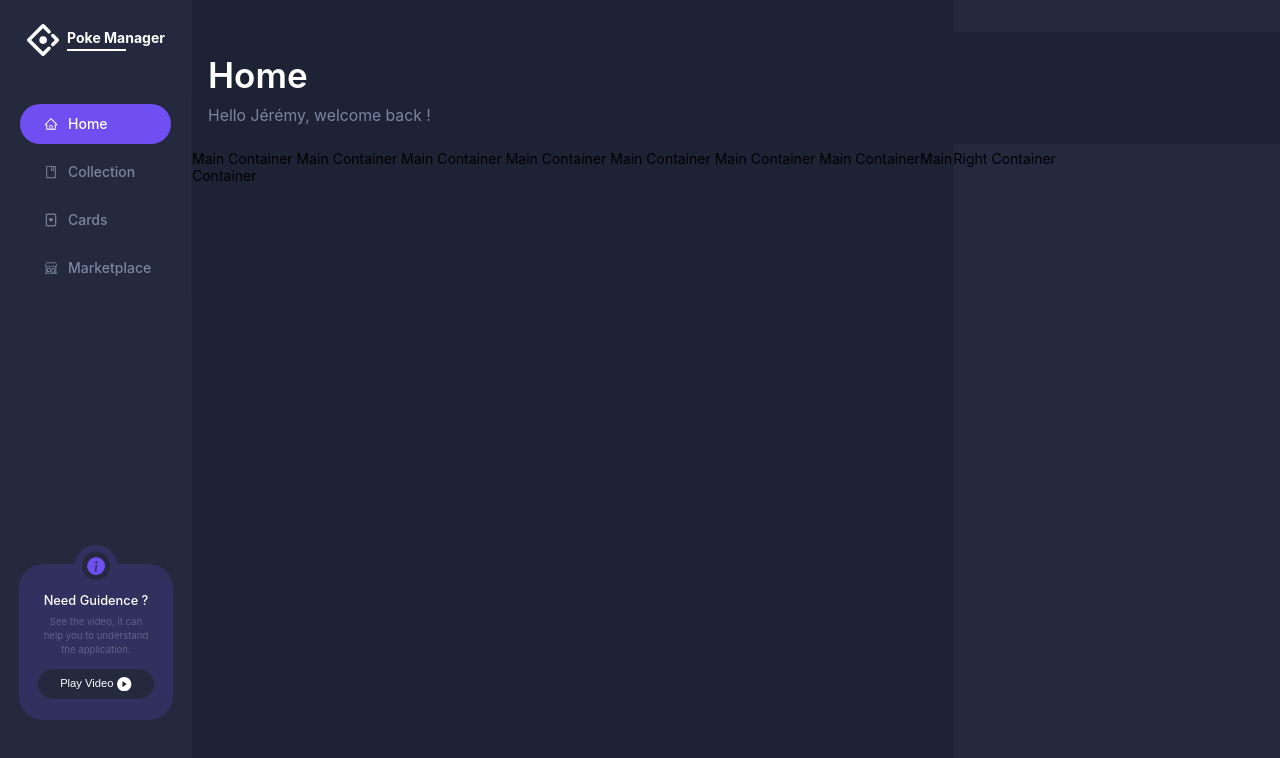
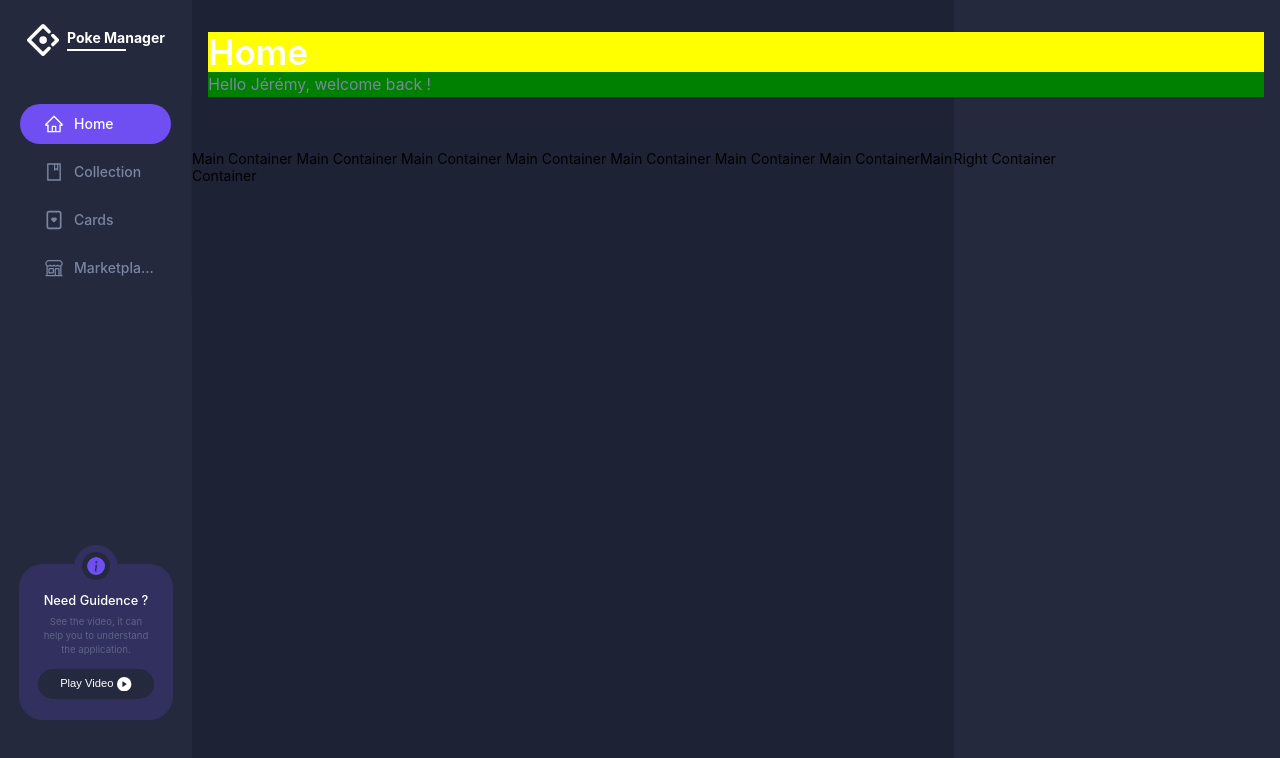
Before and after one commit to jeremyv59/poke-collection-manager, a React (Create React App) app: page / in a window 1280 px wide. Shown: the top 758 px of the page. Built offline with nearby package versions, Linux system fonts and the light colour scheme.

Commit message:
change icon size of menu items

```diff
--- a/src/constants/menuItems.tsx
+++ b/src/constants/menuItems.tsx
@@ -12,21 +12,21 @@ export const items: MenuItemType[] = [
   {
     label: "Home",
     key: "/",
-    icon: <AiOutlineHome />,
+    icon: <AiOutlineHome size={"1.25rem"} />,
   },
   {
     label: "Collection",
     key: "/collection",
-    icon: <AiOutlineBook />,
+    icon: <AiOutlineBook size={"1.25rem"} />,
   },
   {
     label: "Cards",
     key: "/cards",
-    icon: <CgCardHearts />,
+    icon: <CgCardHearts size={"1.25rem"} />,
   },
   {
     label: "Marketplace",
     key: "4",
-    icon: <HiOutlineBuildingStorefront />,
+    icon: <HiOutlineBuildingStorefront size={"1.25rem"} />,
   },
 ];
--- a/src/pages/homepage/home_styled.tsx
+++ b/src/pages/homepage/home_styled.tsx
@@ -24,19 +24,23 @@ export const CustomHeader = styled.span`
 
   @media ${device.tablet} {
     position: absolute;
+    padding: 0;
     margin: auto;
     left: 0;
     right: 0;
     top: 2rem;
+    width: 97%;
   }
 
   h1 {
+    background: yellow;
     font-size: 250%;
     font-weight: 600;
-    line-height: 55px;
+    line-height: 40px;
   }
 
   text {
+    background: green;
     font-size: 112.5%;
     color: ${({ theme }) => theme.colors.gray};
     line-height: 25px;
```
